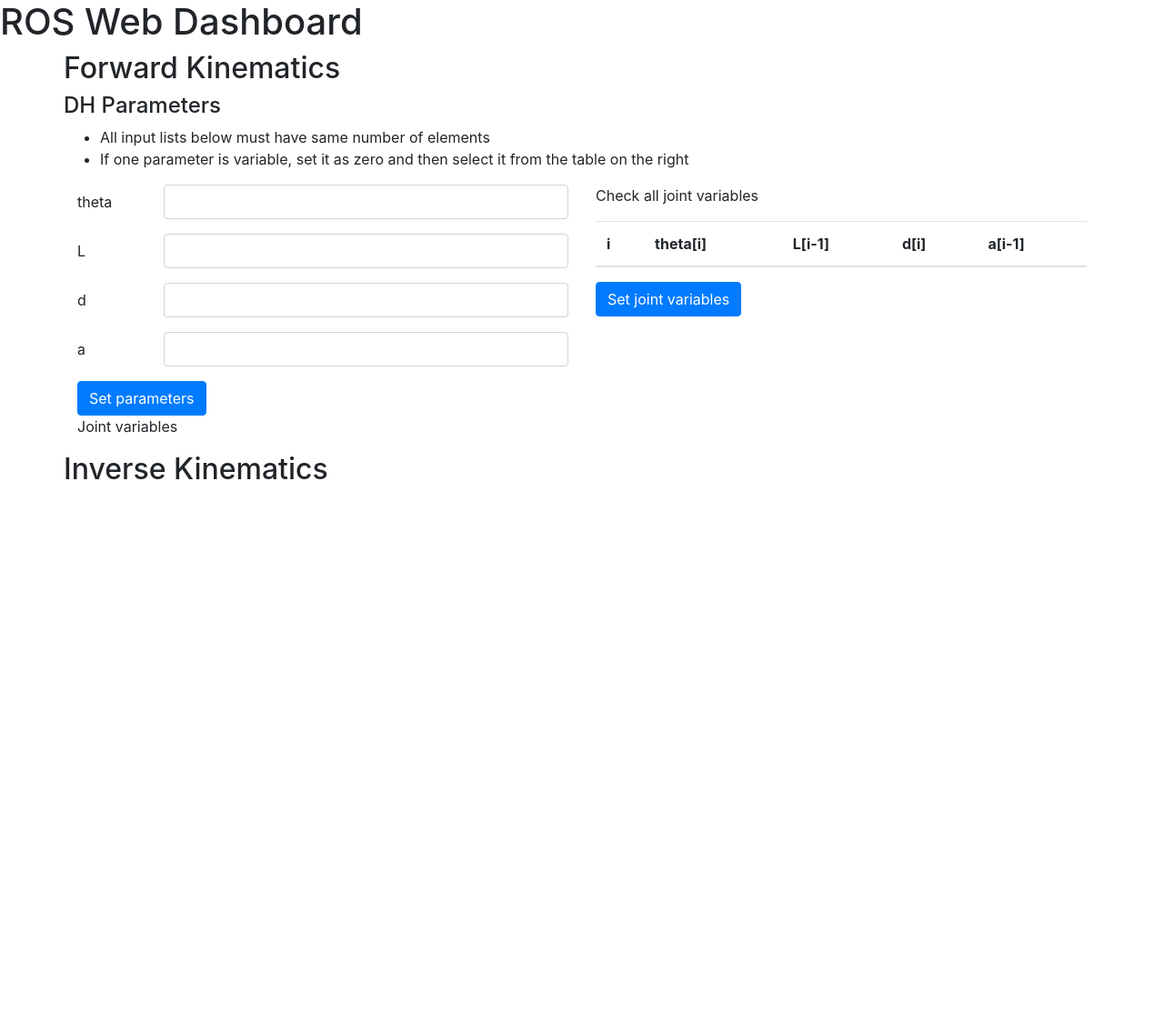
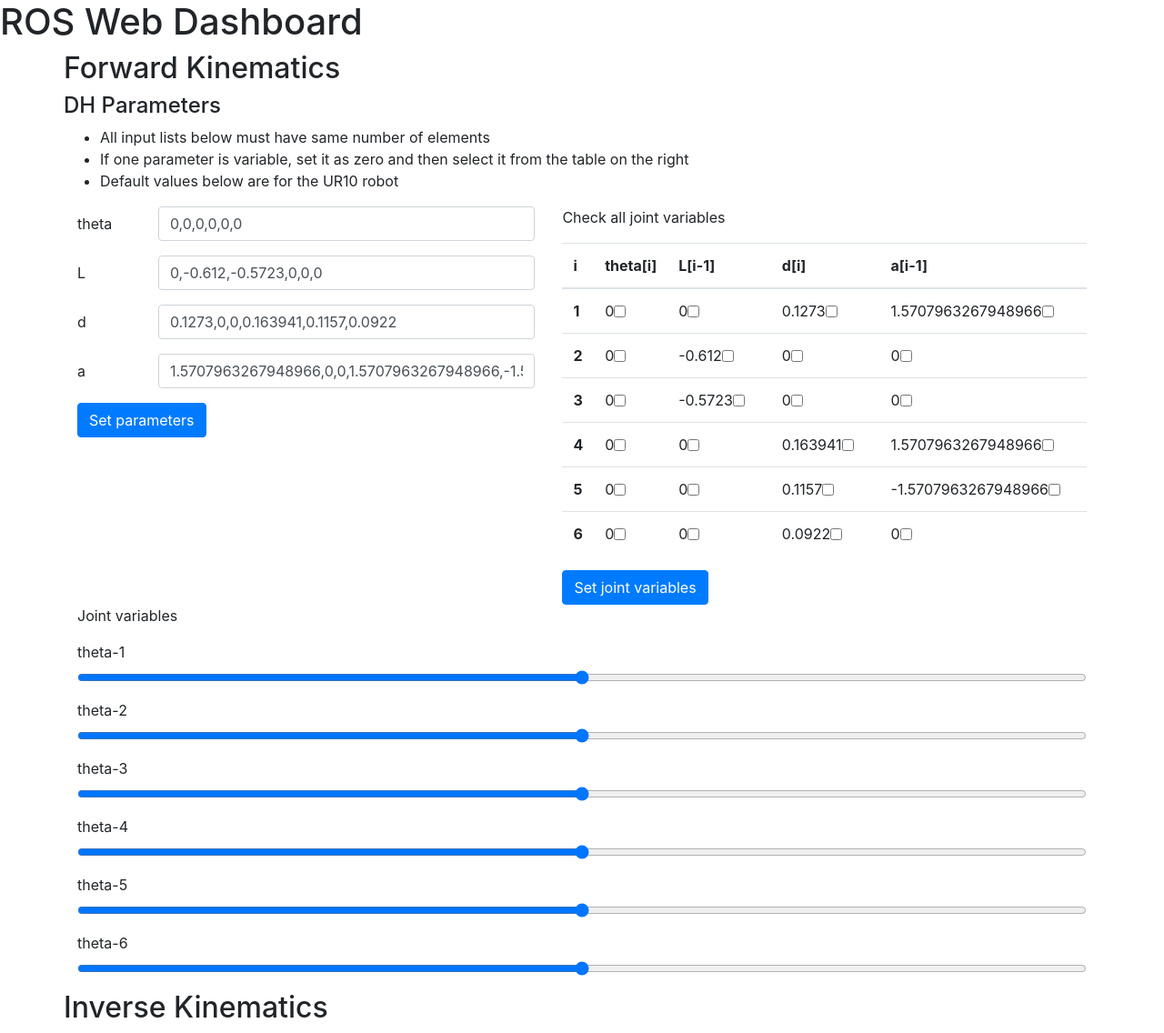
Before and after one commit to karadalex/ros-fwd-ik-ur10, a Flask app: page / in a window 1280 px wide. Shown: the whole page at 91% size. Before the commit the page ends 527 px from the top, so only its background shows below. Run offline with Flask 2, Linux system fonts and the light colour scheme; lists and menus that the app fills with data are empty; some libraries are stand-ins or nearby versions.

Commit message:
Display default dh params for UR10 robot

```diff
--- a/webgui/src/app.py
+++ b/webgui/src/app.py
@@ -6,11 +6,12 @@
 
 
 app = Flask(__name__)
-theta = []
-L = []
-d = []
-a = []
-joint_vars = []
+# Set default DH Parameters to those of UR10 Robot
+L = [0, -0.612, -0.5723, 0, 0, 0]
+d = [0.1273, 0, 0, 0.163941, 0.1157, 0.0922]
+a = [pi/2, 0, 0, pi/2, -pi/2, 0]
+theta = [0, 0, 0, 0, 0, 0]
+joint_vars = ["theta-"+str(i+1) for i in range(len(theta))]
 
 
 @app.route('/', methods=['POST', 'GET'])
--- a/webgui/src/templates/index.html
+++ b/webgui/src/templates/index.html
@@ -21,6 +21,7 @@
             <ul>
                 <li>All input lists below must have same number of elements</li>
                 <li>If one parameter is variable, set it as zero and then select it from the table on the right</li>
+                <li>Default values below are for the UR10 robot</li>
             </ul>
         </div>
 
@@ -30,25 +31,25 @@
                     <div class="form-group row">
                         <label for="theta" class="col-sm-2 col-form-label">theta</label>
                         <div class="col-sm-10">
-                            <input type="text" class="form-control" id="theta" name="theta" value="{{ request.form['theta'] }}">
+                            <input type="text" class="form-control" id="theta" name="theta" value="{{ theta|join(',') }}">
                         </div>
                     </div>
                     <div class="form-group row">
                         <label for="L" class="col-sm-2 col-form-label">L</label>
                         <div class="col-sm-10">
-                            <input type="text" class="form-control" id="L" name="L" value="{{ request.form['L'] }}">
+                            <input type="text" class="form-control" id="L" name="L" value="{{ L|join(',') }}">
                         </div>
                     </div>
                     <div class="form-group row">
                         <label for="d" class="col-sm-2 col-form-label">d</label>
                         <div class="col-sm-10">
-                            <input type="text" class="form-control" id="d" name="d" value="{{ request.form['d'] }}">
+                            <input type="text" class="form-control" id="d" name="d" value="{{ d|join(',') }}">
                         </div>
                     </div>
                     <div class="form-group row">
                         <label for="a" class="col-sm-2 col-form-label">a</label>
                         <div class="col-sm-10">
-                            <input type="text" class="form-control" id="a" name="a" value="{{ request.form['a'] }}">
+                            <input type="text" class="form-control" id="a" name="a" value="{{ a|join(',') }}">
                         </div>
                     </div>
                     <button type="submit" class="btn btn-primary">Set parameters</button>
```
